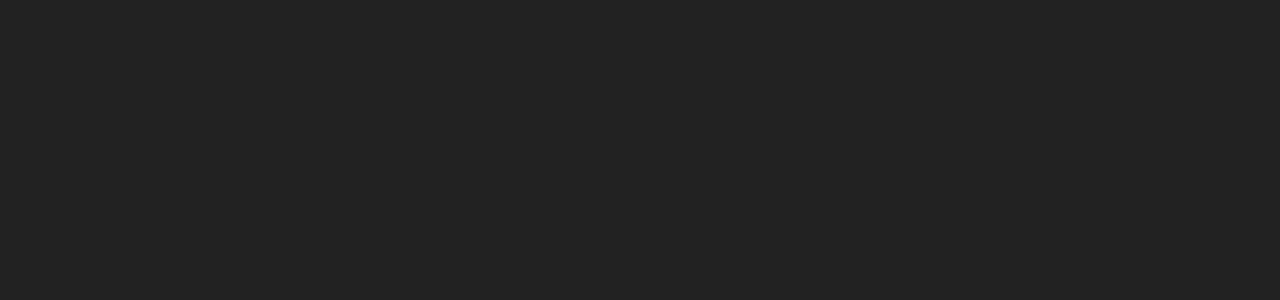
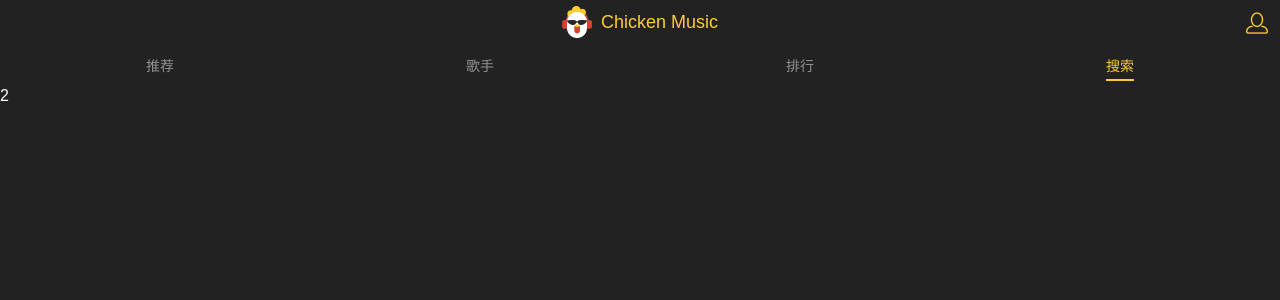
Before and after one commit to tanhua2019/vue3-music, a Vue app: page /#/search in a window 1280 px wide. Before the commit this address had no page. Shown: the top 300 px of the page. Built offline with nearby package versions, Linux system fonts and the light colour scheme.

Commit message:
✨feat: Tab栏实现

```diff
--- a/src/App.vue
+++ b/src/App.vue
@@ -1,6 +1,13 @@
 <template>
-  <router-view/>
+  <Header></Header>
+  <Tab></Tab>
+  <router-view></router-view>
 </template>
+
+<script setup>
+import Header from '@/components/header/header.vue'
+import Tab from '@/components/tab/tab.vue'
+</script>
 
 <style lang="scss">
 </style>
--- /dev/null
+++ b/src/components/tab/tab.vue
@@ -0,0 +1,68 @@
+<template>
+  <div class="tab">
+    <router-link
+      class="tab-item"
+      v-for="tab in tabs"
+      :key="tab.path"
+      :to="tab.path"
+    >
+      <span class="tab-link">
+        {{tab.name}}
+      </span>
+    </router-link>
+  </div>
+</template>
+
+<script>
+  export default {
+    name: 'tab',
+    data() {
+      return {
+        tabs: [
+          {
+            name: '推荐',
+            path: '/recommend'
+          },
+          {
+            name: '歌手',
+            path: '/singer'
+          },
+          {
+            name: '排行',
+            path: '/top-list'
+          },
+          {
+            name: '搜索',
+            path: '/search'
+          }
+        ]
+      }
+    }
+  }
+</script>
+
+<style lang="scss" scoped>
+  .tab {
+    display: flex;
+    height: 44px;
+    line-height: 44px;
+    font-size: $font-size-medium;
+
+    .tab-item {
+      flex: 1;
+      text-align: center;
+
+      .tab-link {
+        padding-bottom: 5px;
+        color: $color-text-l;
+      }
+
+      &.router-link-active {
+        .tab-link {
+          color: $color-theme;
+          border-bottom: 2px solid $color-theme;
+        }
+      }
+    }
+  }
+</style>
--- a/src/router/index.js
+++ b/src/router/index.js
@@ -3,17 +3,29 @@
 const routes = [
   {
     path: '/',
-    name: 'home',
-    component: () => import('@/components/header/header.vue')
+    redirect: '/recommend'
   },
   {
-    path: '/about',
-    name: 'about'
-    // route level code-splitting
-    // this generates a separate chunk (about.[hash].js) for this route
-    // which is lazy-loaded when the route is visited.
-    // component: () => import(/* webpackChunkName: "about" */ '../views/AboutView.vue')
+    path: '/recommend',
+    name: 'home',
+    component: () => import('@/views/recommend.vue')
+  },
+  {
+    path: '/singer',
+    name: 'singer',
+    component: () => import('@/views/singer.vue')
+  },
+  {
+    path: '/top-list',
+    name: 'top-list',
+    component: () => import('@/views/top-list.vue')
+  },
+  {
+    path: '/search',
+    name: 'search',
+    component: () => import('@/views/search.vue')
   }
+
 ]
 
 const router = createRouter({
--- a/src/views/AboutView.vue
+++ /dev/null
@@ -1,5 +0,0 @@
-<template>
-  <div class="about">
-    <h1>This is an about page</h1>
-  </div>
-</template>
--- /dev/null
+++ b/src/views/recommend.vue
@@ -0,0 +1,10 @@
+<template>
+  <div>1</div>
+</template>
+
+<script setup>
+
+</script>
+
+<style lang='scss' scoped>
+</style>
--- /dev/null
+++ b/src/views/search.vue
@@ -0,0 +1,10 @@
+<template>
+  <div>2</div>
+</template>
+
+<script setup>
+
+</script>
+
+<style lang='scss' scoped>
+</style>
--- /dev/null
+++ b/src/views/singer.vue
@@ -0,0 +1,10 @@
+<template>
+  <div>3</div>
+</template>
+
+<script setup>
+
+</script>
+
+<style lang='scss' scoped>
+</style>
--- /dev/null
+++ b/src/views/top-list.vue
@@ -0,0 +1,10 @@
+<template>
+  <div>4</div>
+</template>
+
+<script setup>
+
+</script>
+
+<style lang='scss' scoped>
+</style>
```
Also changed, not shown: src/views/HomeView.vue (deleted, +0 -18 lines), .eslintrc.js.
